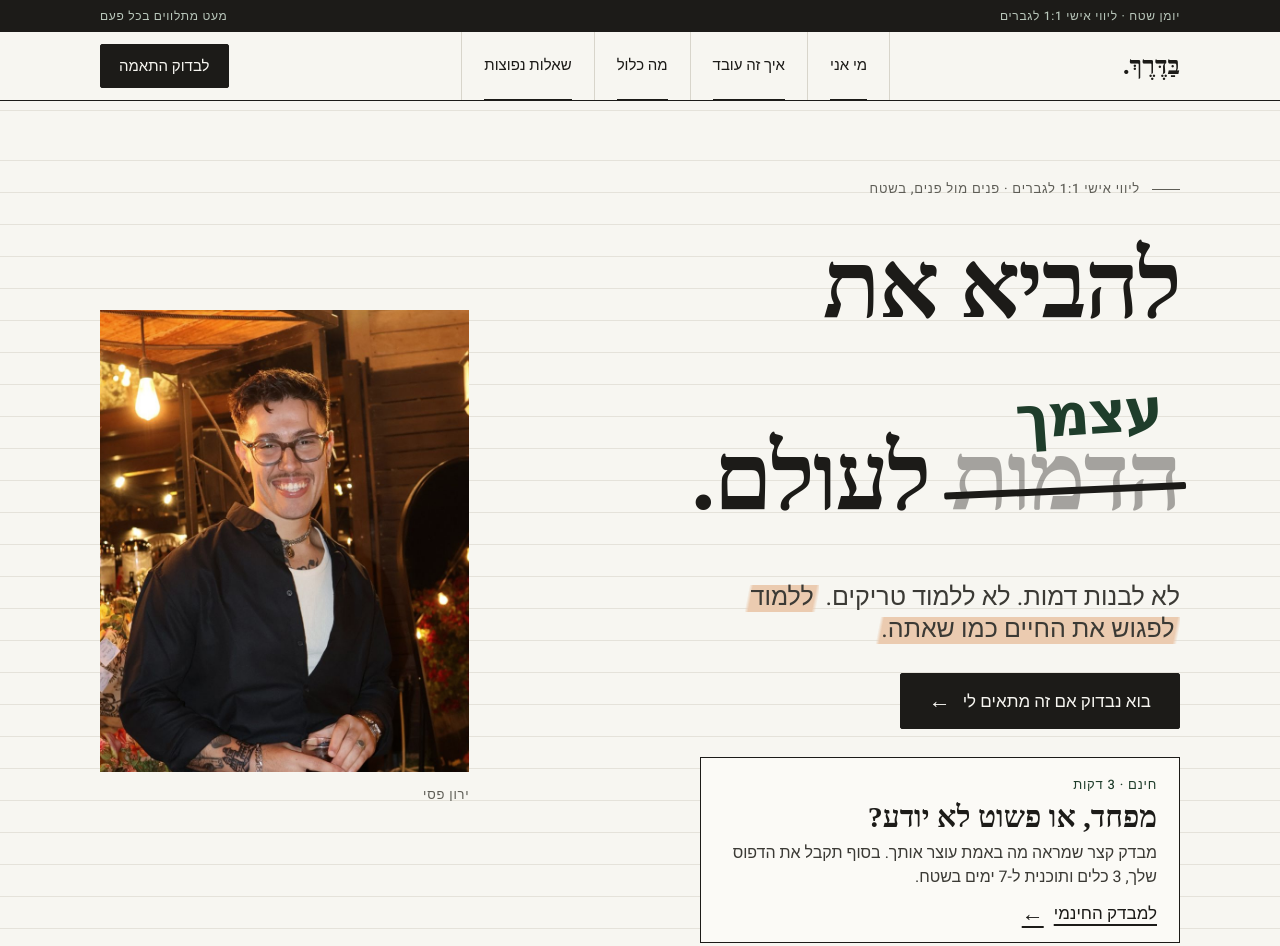
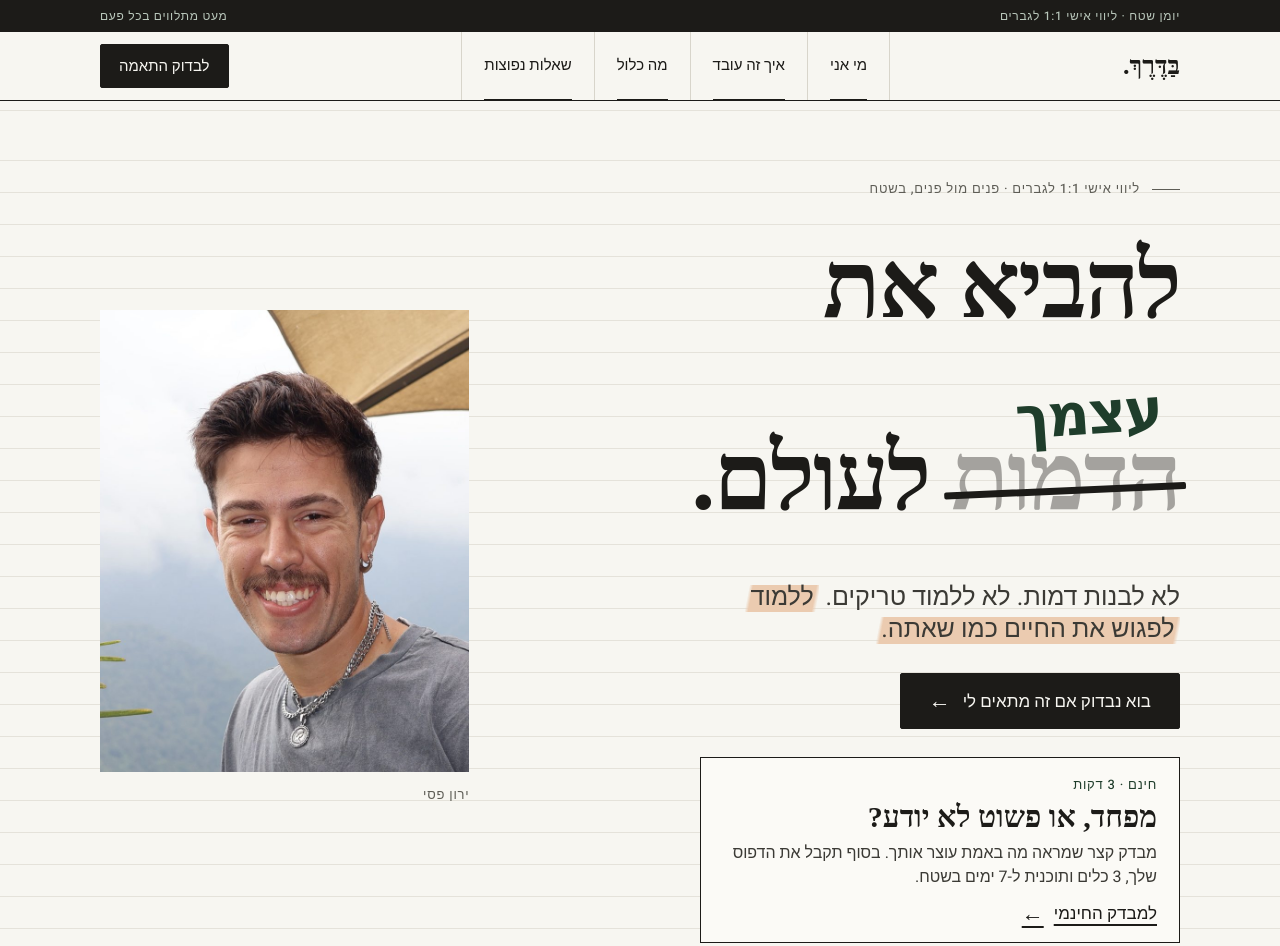
Before and after one commit to yaron120699-code/baderech, a plain HTML site: page index.html in a window 1280 px wide. Shown: the top 946 px of the page. Drawn offline with Linux system fonts and the light colour scheme; files whose address does not match are found by name; a web font is replaced by a local one.

Commit message:
תמונת פתיחה חדשה (נוף, חיוך)
Co-Authored-By: Claude Opus 5.5 <noreply@anthropic.com>
Claude-Session: https://claude.ai/code/session_01QZx7xXqzCFpfw7w8GxPec6

```diff
--- a/css/site.css
+++ b/css/site.css
@@ -743,3 +743,5 @@ nav.main a.cur::after{transform:none}
 .core-peek .toc li{padding:6px 0;font-size:13px}
 .core-peek .toc .hand{bottom:56px}
 @media (max-width:560px){ .core-peek .pages{height:362px} .core-peek .pg{height:334px} }
+/* תמונת הפתיחה החדשה (18.11, ערב): בטלפון הפנים כולן בתוך החיתוך */
+@media (max-width:960px){ .portrait img{object-position:center 32%} }
--- a/index.html
+++ b/index.html
@@ -33,7 +33,7 @@
 <link rel="preconnect" href="https://fonts.gstatic.com" crossorigin>
 <link href="https://fonts.googleapis.com/css2?family=Frank+Ruhl+Libre:wght@700;900&family=Heebo:wght@400;500;700&family=Amatic+SC:wght@700&display=swap" rel="stylesheet">
 
-<link rel="preload" as="image" href="/images/yaron-hero-v6.jpg">
+<link rel="preload" as="image" href="/images/yaron-hero-v6b.jpg">
 <link rel="stylesheet" href="/css/tokens.css">
 <link rel="stylesheet" href="/css/site.css">
 <!-- Vercel Web Analytics (page views, no cookies) -->
@@ -97,7 +97,7 @@
       </a>
     </div>
     <figure class="portrait">
-      <div class="frame"><img src="/images/yaron-hero-v6.jpg" alt="ירון פסי, מחייך" width="880" height="1100" fetchpriority="high"></div>
+      <div class="frame"><img src="/images/yaron-hero-v6b.jpg" alt="ירון פסי, מחייך" width="880" height="1100" fetchpriority="high"></div>
       <figcaption><span>ירון פסי</span></figcaption>
     </figure>
   </div>
```
Also changed, not shown: images/yaron-hero-v6.jpg (deleted), images/yaron-hero-v6b.jpg (added).
